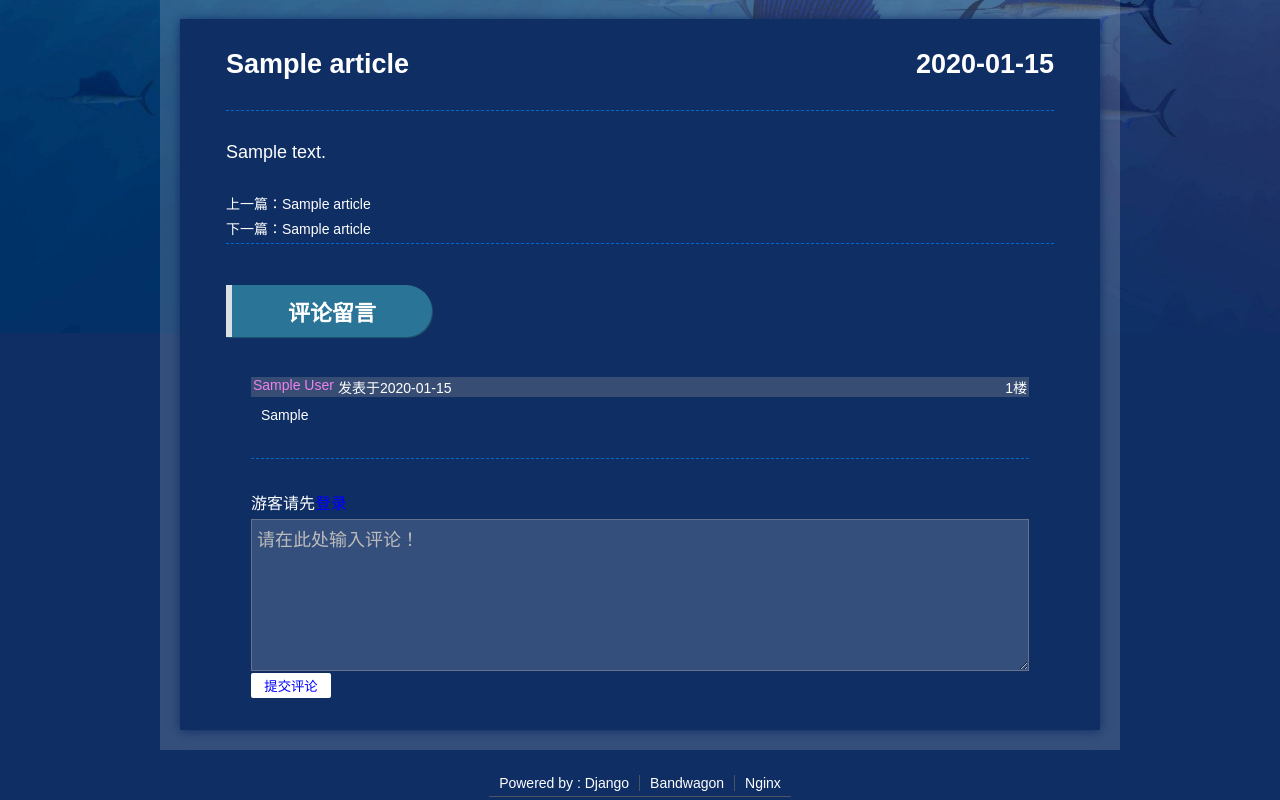
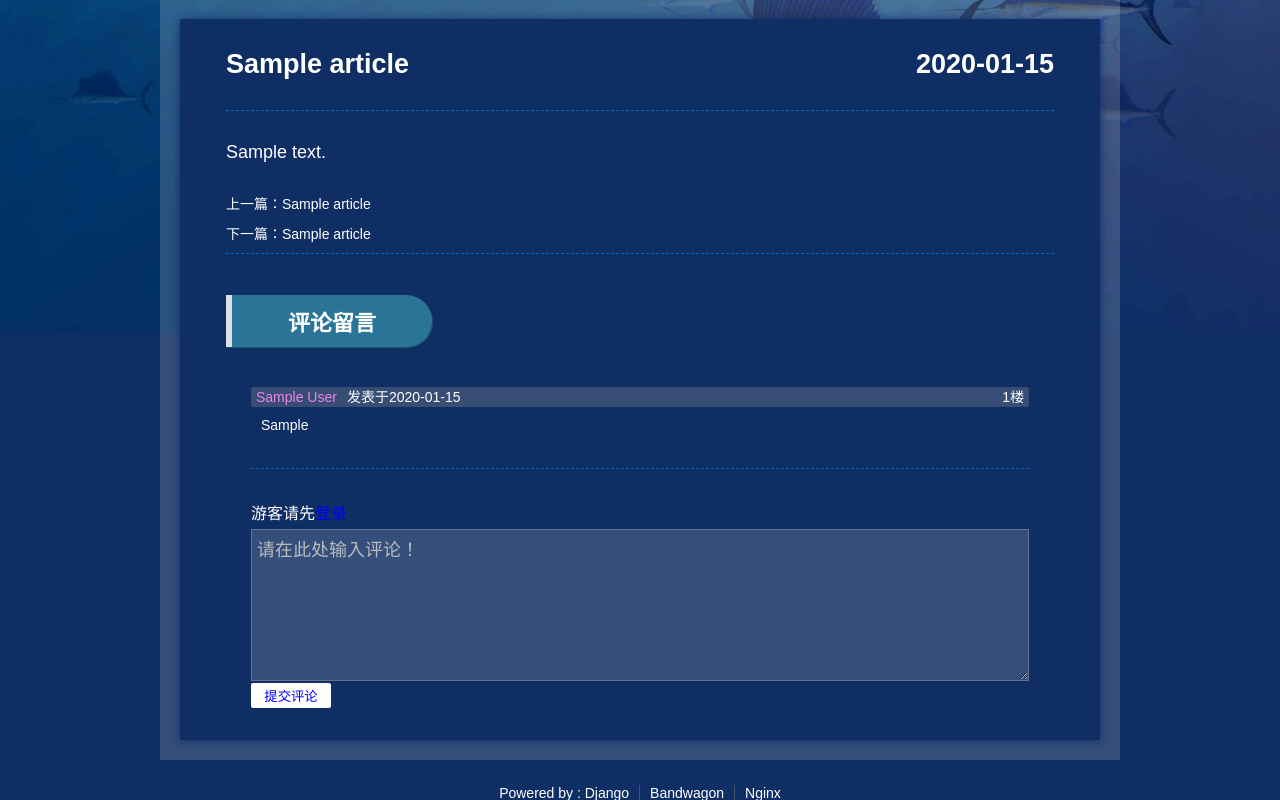
Before and after one commit to denjay/mysite, a Django app: template mysite/templates/articles/detail.html in a window 1280 px wide. Shown: the part 209-1009 px from the top of the page. Run offline with Django 3.2, Linux system fonts and the light colour scheme; tables that the repository leaves empty hold one stand-in row (values such as "Sample post"); the template is opened without the code that fills it: values that come from a table or form of the project are taken from there, most other values are stand-ins (such as "Sample title", 1, 10 or a date in 2020); some libraries are stand-ins or nearby versions.

Commit message:
优化文章详情页界面

```diff
--- a/mysite/static/css/detail.css
+++ b/mysite/static/css/detail.css
@@ -10,7 +10,7 @@ hr { height:1px; border:none; border-top:1px dashed #0066CC; }
 #date { float:right; }
 .box p { padding:15px; text-indent:40px; }
 .box p:hover { background-color: rgba(100, 100, 100, 0.3); }
-.previous_next { display: block; margin: 5px 0px; }
+.previous_next { display: block; margin: 0px 0px 10px 0px; }
 .comments { font-size: 22px; margin: 40px 0px; background: #2a7497; padding: 10px 0; width: 200px; text-align: center; border-radius: 0 30px 30px 0; box-shadow: #21566f 1px 1px 1px; border-left: #dae1e4 6px solid; }
 form { margin:30px auto; width:calc(100% - 50px); }
 form label { display: block; font-size: 16px; margin: 5px 0px; }
@@ -31,9 +31,9 @@ form label { display: block; font-size: 16px; margin: 5px 0px; }
 form input {background-color:white; border: none; height: 25px; width: 80px; color:blue; margin: 2px 0px; border-radius: 2px; cursor: pointer; }
 form input:hover { background-color: rgb(200, 250, 200); }
 #comments_area { overflow:hidden; margin: 20px auto; width:calc(100% - 50px); background-color: #0F2E64; }
-#comments_area span { margin: 0px 2px; float: left; }
+#comments_area span { margin: 0px 5px; float: left; }
 #comments_area span:first-child { color: violet; }
 #comments_area span:last-child { float: right; }
-#comments_area p:first-child { overflow: hidden; background-color:rgba(150, 150, 150, 0.3); }
+#comments_area p:first-child { overflow: hidden; background-color:rgba(150, 150, 150, 0.3); border-radius: 3px; height:20px; line-height: 20px; }
 #comments_area p:last-child { padding: 10px 10px 35px 10px; }
 #comments_area p:last-child:hover { background-color: rgba(100, 100, 100, 0.3) }
--- a/mysite/templates/articles/detail.html
+++ b/mysite/templates/articles/detail.html
@@ -95,7 +95,7 @@
             </div>
             {% endif %}
 
-            <form action="/articles/comment/{{ articlel.id }}/" method="post">
+            <form action="">
                 {% csrf_token %}
                 {% if request.session.user_name %}
                     <label for="comment">{{ request.session.user_name }}：</label>
```
